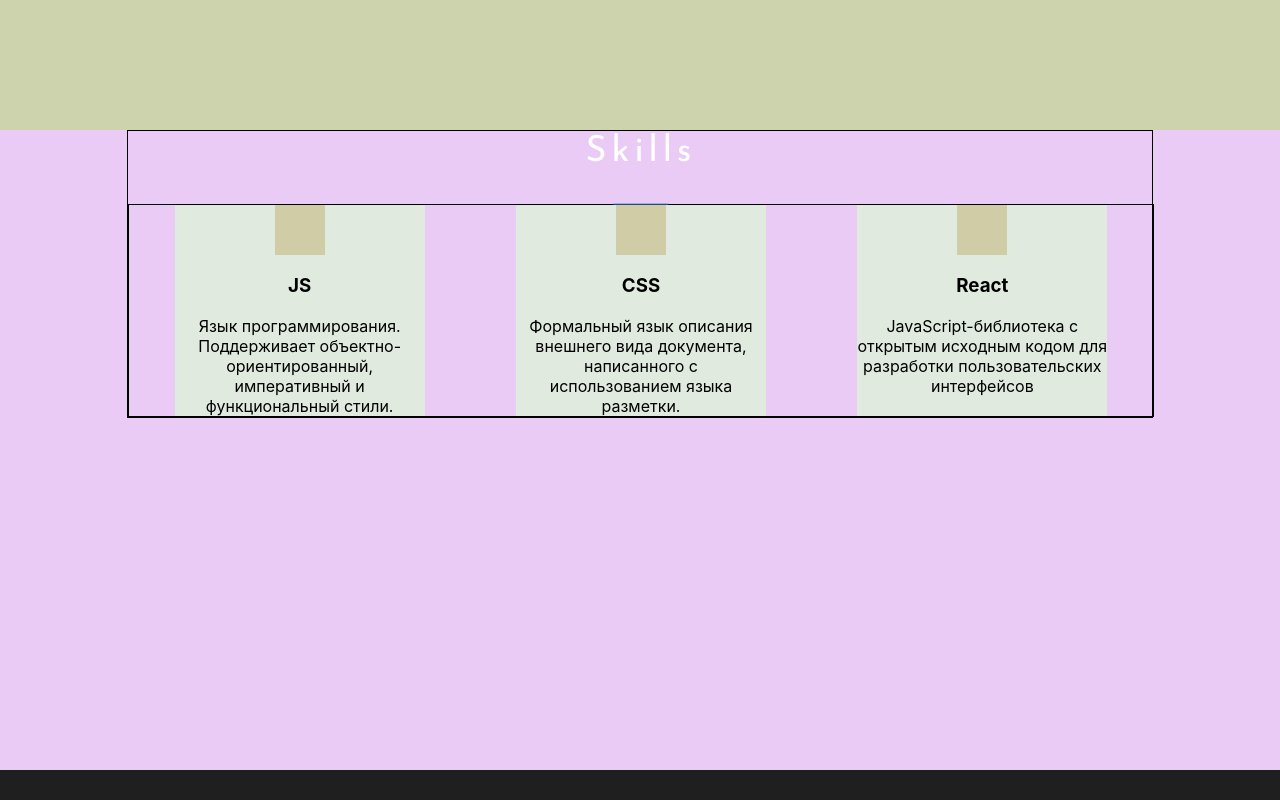
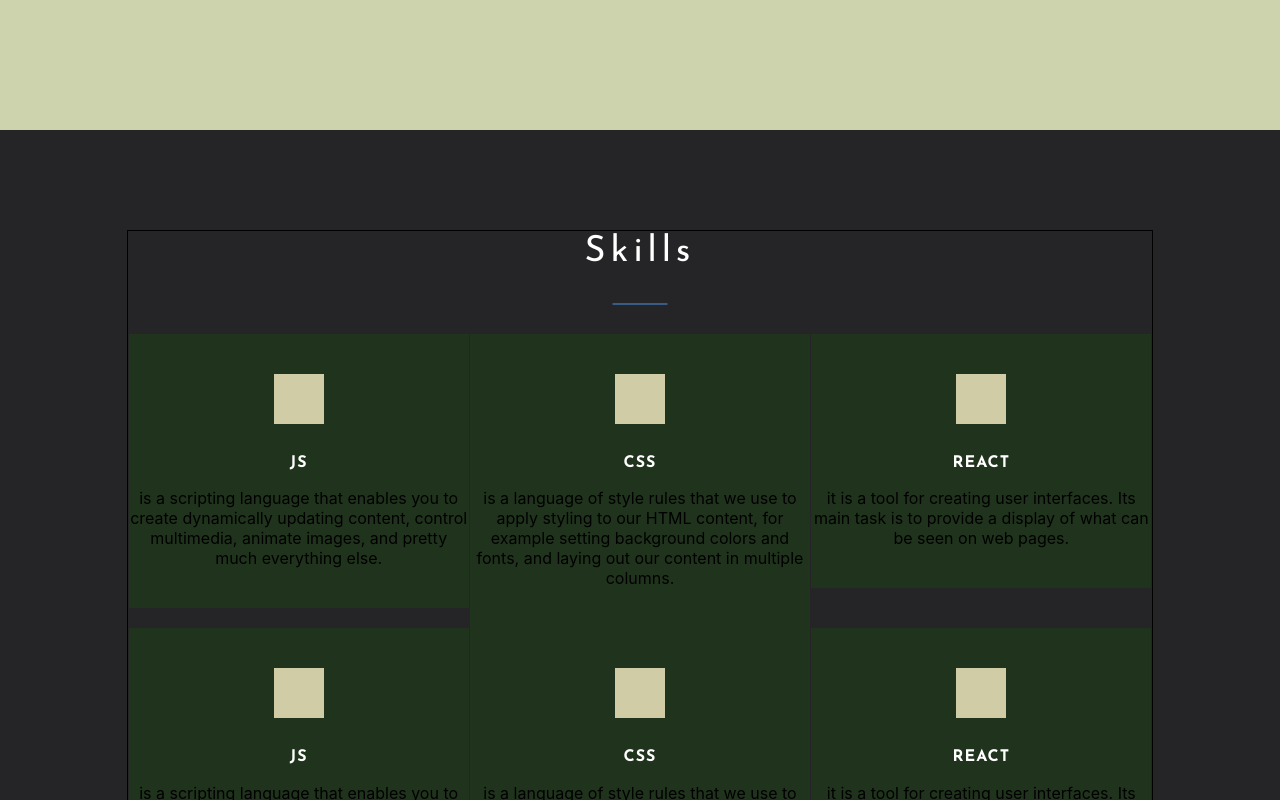
Before and after one commit to YauheniZhukovets/portfolio, a React (Create React App) app: page / in a window 1280 px wide. Shown: the part 740-1540 px from the top of the page. Built offline with nearby package versions, Linux system fonts and the light colour scheme.

Commit message:
refactor styles for Skills.tsx

```diff
--- a/src/projeсts/project/Project.module.scss
+++ b/src/projeсts/project/Project.module.scss
@@ -49,7 +49,7 @@
       margin: 0 0 5px;
     }
 
-    .description {
+    .projectDescription {
       @include text($textFontFamily, 12px, 1.8);
       font-weight: 400;
     }
--- a/src/projeсts/project/Project.tsx
+++ b/src/projeсts/project/Project.tsx
@@ -17,7 +17,7 @@ export const Project = (props: ProjectPropsType) => {
             </div>
             <div className={s.projectInfo}>
                 <div className={s.projectTitle}>{props.name}</div>
-                <span className={s.description}> {props.description} </span>
+                <span className={s.projectDescription}> {props.description} </span>
             </div>
         </div>
     );
--- a/src/skills/Skill/Skill.module.css
+++ /dev/null
@@ -1,14 +0,0 @@
-.skill {
-    width: 250px;
-    background-color: #e0eadf;
-    display: flex;
-    flex-direction: column;
-    align-items: center;
-    text-align: center;
-}
-
-.icon {
-    width: 50px;
-    height: 50px;
-    background-color: #d0cca6;
-}
--- /dev/null
+++ b/src/skills/Skill/Skill.module.scss
@@ -0,0 +1,38 @@
+
+.skill {
+  max-width: 340px;
+  margin: 0 auto;
+  padding: 40px 0;
+  background-color: #20341d;
+  display: flex;
+  flex-direction: column;
+  align-items: center;
+  text-align: center;
+
+  .icon {
+    width: 50px;
+    height: 50px;
+    background-color: #d0cca6;
+  }
+
+  .skillInfo {
+    padding-top: 30px;
+    text-align: center;
+
+    .skillTitle {
+      text-transform: uppercase;
+      margin: 0 0 15px;
+      padding: 0;
+      font-size: 16px;
+      letter-spacing: 1px;
+      font-family: "Josefin Sans", sans-serif;
+      font-weight: 700;
+      line-height: 1.2;
+      color: #fff;
+    }
+
+    .skillDescription {
+
+    }
+  }
+}
--- a/src/skills/Skill/Skill.tsx
+++ b/src/skills/Skill/Skill.tsx
@@ -1,4 +1,4 @@
-import s from './Skill.module.css'
+import s from './Skill.module.scss'
 
 type SkillPropsType = {
     title: string
@@ -9,8 +9,10 @@ export const Skill = (props: SkillPropsType) => {
     return (
         <div className={s.skill}>
             <div className={s.icon}> </div>
-            <h3>{props.title}</h3>
-            <span>{props.description}</span>
+            <div className={s.skillInfo}>
+                <div className={s.skillTitle}>{props.title}</div>
+                <span className={s.skillDescription}>{props.description}</span>
+            </div>
         </div>
     );
 };
--- a/src/skills/Skills.module.css
+++ /dev/null
@@ -1,21 +0,0 @@
-.skillsBlock {
-    min-height: 80vh;
-    background-color: #eacbf5;
-}
-
-.skillsContainer {
-    flex-direction: column;
-    justify-content: flex-start;
-}
-
-.title {
-    background-color: #bdbdbd;
-}
-
-.skills {
-    border: 1px solid;
-    width: 100%;
-    display: flex;
-    justify-content: space-around;
-    flex-wrap: wrap;
-}
--- a/public/manifest.json
+++ b/src/skills/Skills.module.scss
@@ -1,25 +1,25 @@
-{
-  "short_name": "React App",
-  "name": "Create React App Sample",
-  "icons": [
-    {
-      "src": "favicon.ico",
-      "sizes": "64x64 32x32 24x24 16x16",
-      "type": "image/x-icon"
-    },
-    {
-      "src": "logo192.png",
-      "type": "image/png",
-      "sizes": "192x192"
-    },
-    {
-      "src": "logo512.png",
-      "type": "image/png",
-      "sizes": "512x512"
+@import '../common/styles/scss/variables';
+
+.skillsBlock {
+  background-color: $bgSecondColor;
+  padding: 100px 0;
+
+  .skillsContainer {
+    max-width: 1140px;
+    flex-direction: column;
+    justify-content: space-between;
+
+    .skills {
+      width: 100%;
+      display: flex;
+      justify-content: space-between;
+      align-items: flex-start;
+      flex-wrap: wrap;
+      margin: 30px -15px 0;
+
+      @media screen and (max-width: 887px) {
+        justify-content: center;
+      }
     }
-  ],
-  "start_url": ".",
-  "display": "standalone",
-  "theme_color": "#000000",
-  "background_color": "#ffffff"
+  }
 }
--- a/src/skills/Skills.tsx
+++ b/src/skills/Skills.tsx
@@ -1,18 +1,33 @@
 import React from 'react';
-import s from  './Skills.module.css'
-import sContainer from  '../common/styles/Container.module.css'
+import s from './Skills.module.scss'
+import sContainer from '../common/styles/Container.module.css'
 import {Skill} from './Skill/Skill';
 import {Title} from '../common/components/title/Title';
 
 export const Skills = () => {
     return (
         <div className={s.skillsBlock}>
-            <div className= {`${sContainer.container} ${s.skillsContainer}`} >
+            <div className={`${sContainer.container} ${s.skillsContainer}`}>
                 <Title name={'Skills'}/>
                 <div className={s.skills}>
-                    <Skill title={'JS'} description={'Язык программирования. Поддерживает объектно-ориентированный, императивный и функциональный стили.'}/>
-                    <Skill title={'CSS'} description={'Формальный язык описания внешнего вида документа, написанного с использованием языка разметки.'}/>
-                    <Skill title={'React'} description={'JavaScript-библиотека с открытым исходным кодом для разработки пользовательских интерфейсов'}/>
+                    <Skill title={'Js'}
+                           description={'is a scripting language that enables you to create dynamically updating content, control multimedia, animate images, and pretty much everything else.'}
+                    />
+                    <Skill title={'Css'}
+                           description={'is a language of style rules that we use to apply styling to our HTML content, for example setting background colors and fonts, and laying out our content in multiple columns.'}
+                    />
+                    <Skill title={'React'}
+                           description={'it is a tool for creating user interfaces. Its main task is to provide a display of what can be seen on web pages.'}
+                    />
+                    <Skill title={'Js'}
+                           description={'is a scripting language that enables you to create dynamically updating content, control multimedia, animate images, and pretty much everything else.'}
+                    />
+                    <Skill title={'Css'}
+                           description={'is a language of style rules that we use to apply styling to our HTML content, for example setting background colors and fonts, and laying out our content in multiple columns.'}
+                    />
+                    <Skill title={'React'}
+                           description={'it is a tool for creating user interfaces. Its main task is to provide a display of what can be seen on web pages.'}
+                    />
                 </div>
             </div>
         </div>
```
